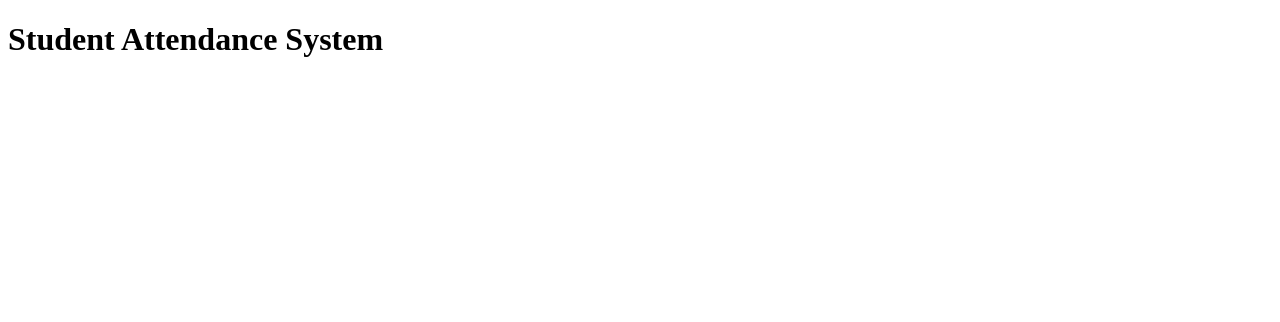
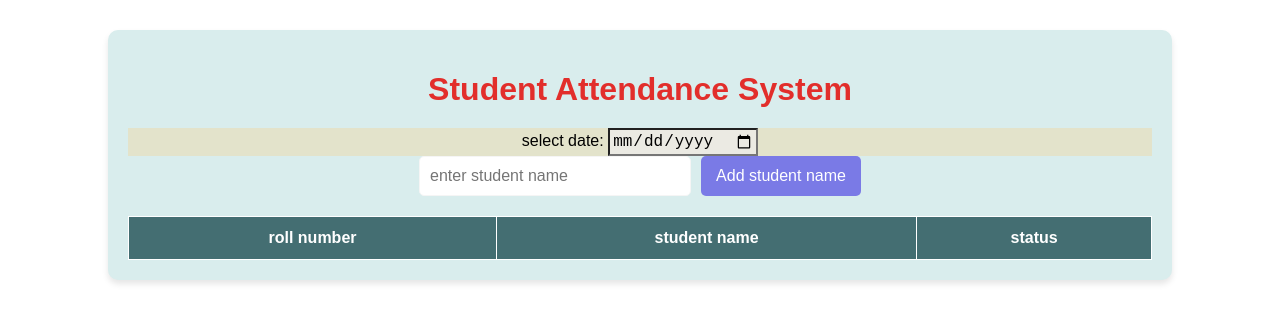
Before and after one commit to tiwarisatyamkumar24/Student-attendance-system, a plain HTML site: page index.html in a window 1280 px wide. Drawn offline with Linux system fonts and the light colour scheme.

Commit message:
project is in processing

```diff
--- a/index.html
+++ b/index.html
@@ -1,19 +1,43 @@
 <!DOCTYPE html>
 <html lang="en">
+
 <head>
     <meta charset="UTF-8">
     <meta name="viewport" content="width=device-width, initial-scale=1.0">
     <title>Document</title>
     <link rel="stylesheet" href="style.css">
 </head>
+
 <body>
 
     <div class="container">
-    <h1>Student Attendance System</h1>
-    <div class="class date">
-        <label for="AttendanceDate"></label>
+        <h1>Student Attendance System</h1>
+
+        <div class="date-section">
+            <label for="AttendanceDate">select date: </label>
+            <input type="date" id="AttendanceDate">
+        </div>
+        <div class="input-section">
+            <input type="text" id="studentNAme" placeholder="enter student name">
+            <button onclick="addstudent()">Add student name</button>
+        </div>
+
+        <table id="attendanceTable">
+            <thead>
+                <tr class="test">
+                    <th>roll number</th>
+                    <th>student name</th>
+                    <th>status</th>
+                </tr>
+            </thead>
+
+            <tbody>
+                <!-- student will be added dynamically -->
+            </tbody>
+
+        </table>
     </div>
+    <script src="script.js"></script>
+</body>
 
-   <script src="script.js"></script>
-</body>
 </html>
--- a/script.js
+++ b/script.js
@@ -0,0 +1,30 @@
+const nameInput = document.getElementById("studentName")
+const dateInput = document.getElementById("attendanceDate")
+const tableBody = document.querySelector("#attendanceTable tbody")
+
+let students = []
+let rollno = 1
+
+window.onload = function() {
+    const savedData = localStorage.getItem("students");
+    if (savedData) {
+        students = JSON.parse(svedData)
+        rollNo = students[students.length -1].roll + 1 ;
+    }
+    setTodayDate();
+    displayStudents();
+}
+
+function setTodayDate(){
+    const today = new Date().toISOString().split("t")[0];
+    dateInput.value =today
+    dateInput.addEventListener("change", displayStudents)
+}
+
+function savedData(){
+    localStorage.setItem("students", JSON.stringify(students))
+}
+
+function addStudent(){
+    const name =nameInput.value.trim();
+})
--- a/style.css
+++ b/style.css
@@ -0,0 +1,99 @@
+body {
+    font-family: Arial, Helvetica, sans-serif;
+    background: white;
+    margin: 0;
+    padding: 0;
+
+}
+
+.container {
+    width: 80%;
+    margin: 30px auto;
+    background: rgb(217, 237, 237);
+    padding: 20px;
+    border-radius: 10px;
+    box-shadow: 0px 4px 6px rgb(0, 0, 0, 0.1);
+
+}
+
+h1{
+    text-align: center;
+    margin-bottom: 20px;
+    color: rgb(226, 46, 43);
+}
+
+.date-section{
+    font-size: 16px;
+    margin-button: 20px;
+    background: rgb(227, 227, 203);
+    text-align: center;
+}
+.date-section input{
+    padding: 2px;
+    font-size: 16px;
+    background: rgb(235, 234, 227);
+}
+ .input-section{
+    display: flex;
+    justify-content: center;
+    margin-bottom: 20px;
+
+ }
+ .input-section input{
+    padding: 10px;
+    font-size: 16px;
+    width: 250px;
+    border: 1px solid rgb(245, 245, 245);
+    border-radius: 5px;
+
+
+
+ }
+ .input-section button{
+    margin-left: 10px;
+    padding: 10px 15px;
+    border: none;
+    border-radius: 5px;
+    font-size: 16px;
+    background-color: rgb(122, 122, 230);
+    color: white;
+    cursor: pointer;
+ }
+ .input-section button:hover{
+    background: greenyellow;
+ }
+  /*table */
+  table{
+    width: 100%;
+    border-collapse: collapse;
+    margin-top: 15px;
+  }
+  table th, table td {
+    border: 1px solid white;
+    padding: 12px;
+    text-align: center;
+  }
+  table th{
+    background: rgb(68, 110, 114);
+    color: white;
+  }
+  .absent{
+    color: red;
+    font-weight: bold;
+  }
+    .present{
+    color: rgb(233, 185, 233);
+    font-weight: bold;
+  }
+  .status-btn{
+    padding: 5px 10px;
+    border: none;
+    margin: 2px;
+    cursor: pointer;
+    border-radius: 5px;
+  }
+  .absent-btn{
+    background: #cd3a3a;
+    color: white;
+
+  }
```
